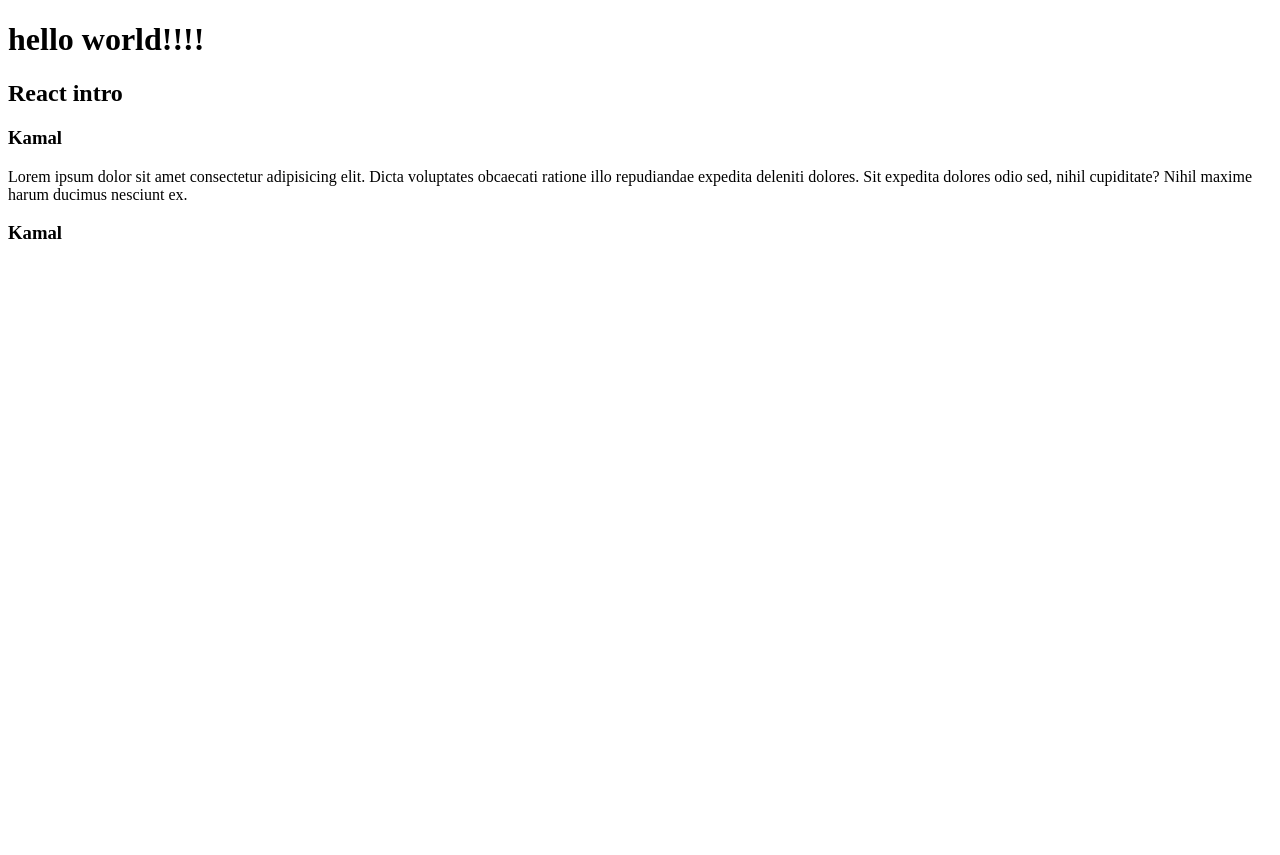
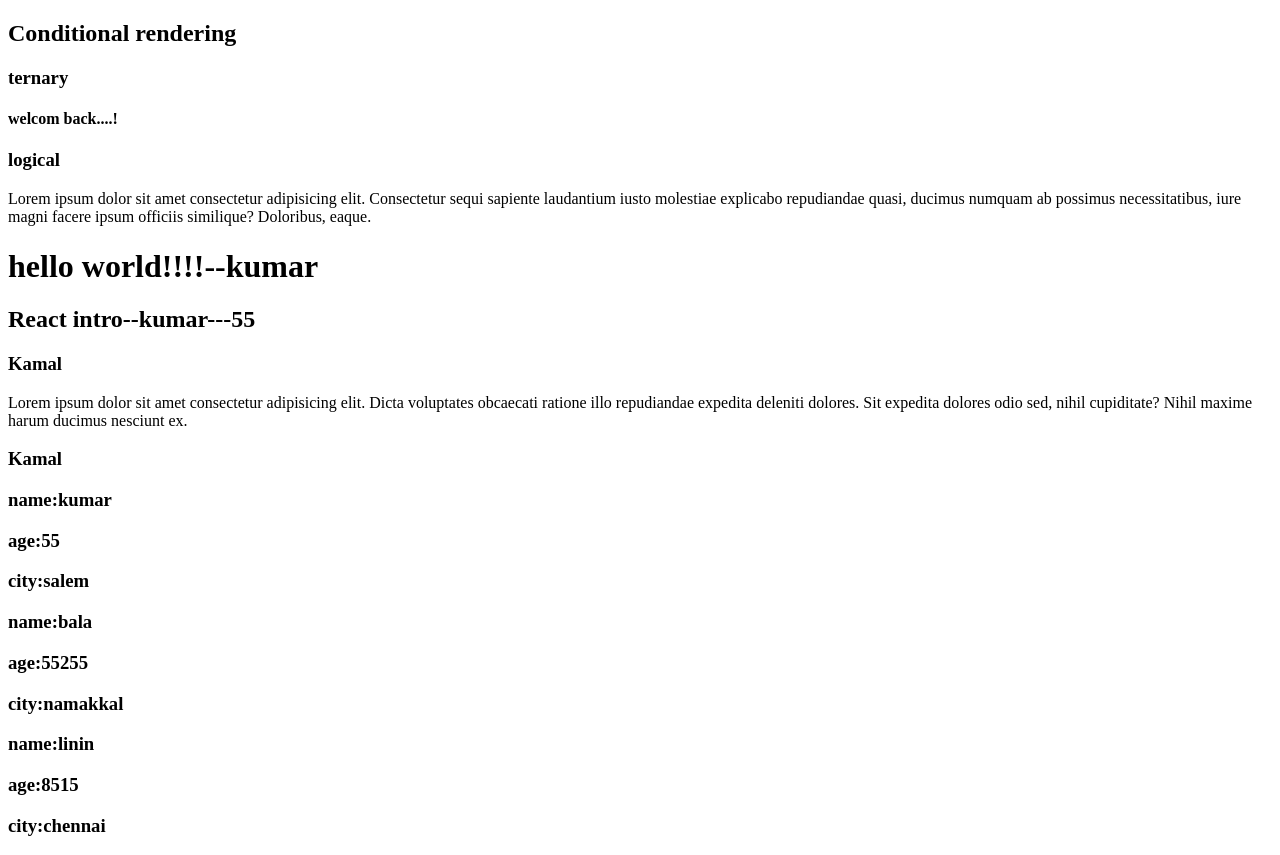
Before and after one commit to kamalrajms/sepB1, a React (Vite) app: page / in a window 1280 px wide. Before the commit the page ends 800 px from the top, so only its background shows below. Built offline with nearby package versions, Linux system fonts and the light colour scheme.

Commit message:
Props,condiitional render

```diff
--- a/src/App.jsx
+++ b/src/App.jsx
@@ -1,13 +1,30 @@
 import React from "react";
 import Greeting from "./Greeting";
 import Hello from "./Hello";
+import DestructuringProps from "./DestructuringProps";
+import ConditionalRendering from "./Component/ConditionalRendering";
 
 export default function App() {
+  const name = "kumar";
+  const age = 55;
+  const city = "salem";
+
+  const name2 = "bala";
+  const age2 = 55255;
+  const city2 = "namakkal";
+
+  const name3 = "linin";
+  const age3 = 8515;
+  const city3 = "chennai";
   return (
     <>
-      <h1>hello world!!!!</h1>
-      <Greeting />
+      <ConditionalRendering />
+      <h1>hello world!!!!--{name}</h1>
+      <Greeting firstName={name} age={age} />
       <Hello />
+      <DestructuringProps name={name} age={age} city={city} />
+      <DestructuringProps name={name2} age={age2} city={city2} />
+      <DestructuringProps name={name3} age={age3} city={city3} />
     </>
   );
 }
--- /dev/null
+++ b/src/Component/ConditionalRendering.jsx
@@ -0,0 +1,21 @@
+import React from "react";
+
+export default function ConditionalRendering() {
+  const user = true;
+  return (
+    <div>
+      <h2>Conditional rendering</h2>
+      <h3>ternary</h3>
+      {user ? <h4>welcom back....!</h4> : <h4>please login...</h4>}
+      <h3>logical</h3>
+      {user && (
+        <p>
+          Lorem ipsum dolor sit amet consectetur adipisicing elit. Consectetur
+          sequi sapiente laudantium iusto molestiae explicabo repudiandae quasi,
+          ducimus numquam ab possimus necessitatibus, iure magni facere ipsum
+          officiis similique? Doloribus, eaque.
+        </p>
+      )}
+    </div>
+  );
+}
--- /dev/null
+++ b/src/DestructuringProps.jsx
@@ -0,0 +1,11 @@
+import React from "react";
+
+export default function DestructuringProps({ name, age, city }) {
+  return (
+    <div>
+      <h3>name:{name}</h3>
+      <h3>age:{age}</h3>
+      <h3>city:{city}</h3>
+    </div>
+  );
+}
--- a/src/Greeting.jsx
+++ b/src/Greeting.jsx
@@ -1,10 +1,12 @@
 import React from "react";
 import Hello from "./Hello";
 
-export default function Greeting() {
+export default function Greeting(props) {
   return (
     <div>
-      <h2>React intro</h2>
+      <h2>
+        React intro--{props.firstName}---{props.age}
+      </h2>
       <Hello />
       <p>
         Lorem ipsum dolor sit amet consectetur adipisicing elit. Dicta
```
Also changed, not shown: src/text.txt (added).
